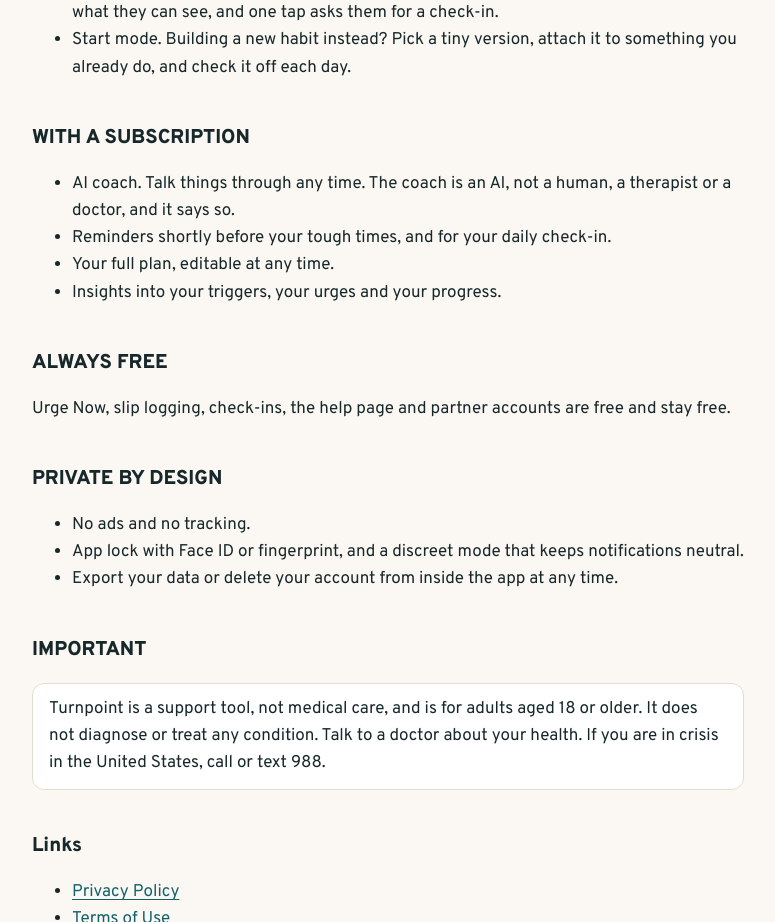
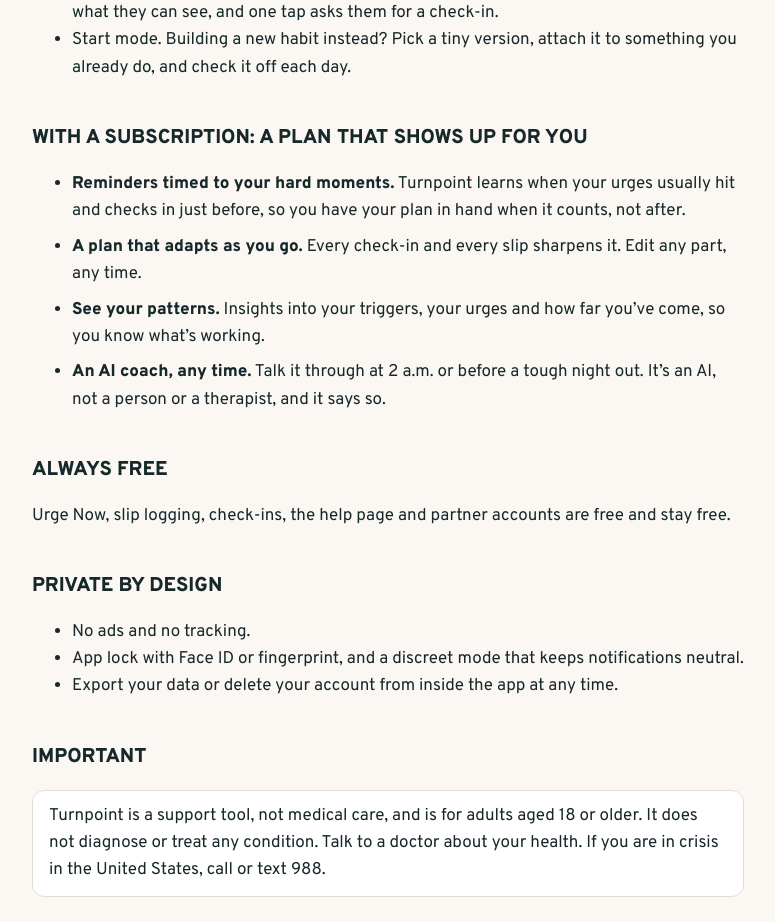
Before and after one commit to SteezyApps/ranvierlabs.app, a plain HTML site: page turnpoint/index.html in a window 1280 px wide. Shown: the part 1280-2202 px from the top of the page, without its empty margins (252-1027 px from the left). Drawn offline with Linux system fonts and the light colour scheme.

Commit message:
Add files via upload

```diff
--- a/turnpoint/index.html
+++ b/turnpoint/index.html
@@ -37,8 +37,8 @@
 <p>Most habit apps count days and send you back to zero the first time you slip. Turnpoint doesn&#x27;t. A slip is information. Your progress only goes up.</p>
 <h2>WHAT YOU GET</h2>
 <ul><li>A personal plan. Answer a few questions about when, where and why, and Turnpoint maps your hardest moments and suggests an if-then plan for each one.</li><li>Urge Now. One tap from any main screen: rate the urge, follow a guided urge-surfing or paced-breathing exercise, then see your own reason for changing and the plan you made.</li><li>Slips without shame. Log what happened, look at what you could change, update your plan. Your good days and urges ridden out stay exactly where they were.</li><li>Daily check-in. A few taps each evening so you and the app learn where your hard moments are.</li><li>An accountability partner. Invite a sponsor or someone you trust. You choose exactly what they can see, and one tap asks them for a check-in.</li><li>Start mode. Building a new habit instead? Pick a tiny version, attach it to something you already do, and check it off each day.</li></ul>
-<h2>WITH A SUBSCRIPTION</h2>
-<ul><li>AI coach. Talk things through any time. The coach is an AI, not a human, a therapist or a doctor, and it says so.</li><li>Reminders shortly before your tough times, and for your daily check-in.</li><li>Your full plan, editable at any time.</li><li>Insights into your triggers, your urges and your progress.</li></ul>
+<h2>WITH A SUBSCRIPTION: A PLAN THAT SHOWS UP FOR YOU</h2>
+<ul class="sub"><li><strong>Reminders timed to your hard moments.</strong> Turnpoint learns when your urges usually hit and checks in just before, so you have your plan in hand when it counts, not after.</li><li><strong>A plan that adapts as you go.</strong> Every check-in and every slip sharpens it. Edit any part, any time.</li><li><strong>See your patterns.</strong> Insights into your triggers, your urges and how far you’ve come, so you know what’s working.</li><li><strong>An AI coach, any time.</strong> Talk it through at 2 a.m. or before a tough night out. It’s an AI, not a person or a therapist, and it says so.</li></ul>
 <h2>ALWAYS FREE</h2>
 <p>Urge Now, slip logging, check-ins, the help page and partner accounts are free and stay free.</p>
 <h2>PRIVATE BY DESIGN</h2>
```
